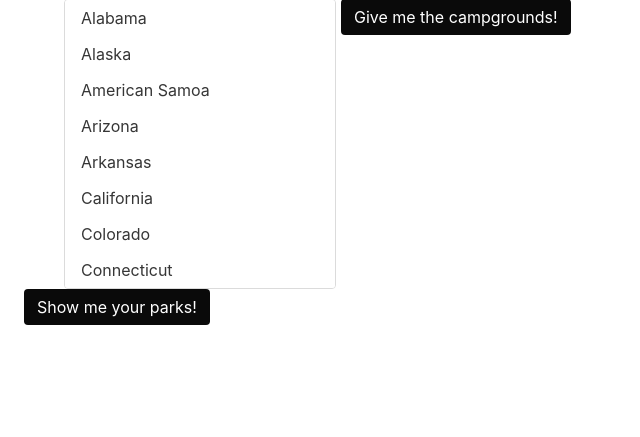
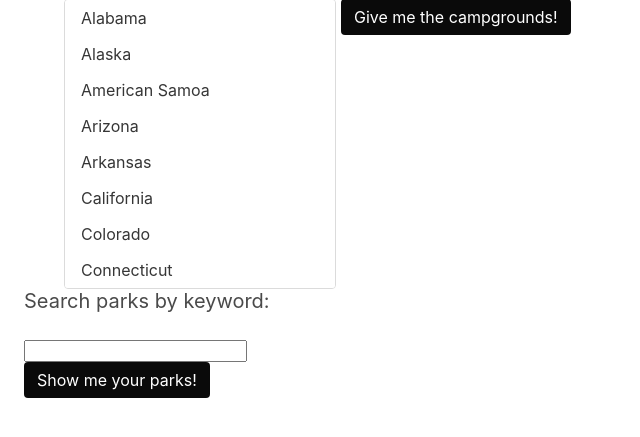
Before and after one commit to danielazieba/nps-app, a Flask app: page / in a window 1280 px wide. Shown: the part 187-624 px from the top of the page, without its empty margins (0-640 px from the left). Run offline with Flask 2, Linux system fonts and the light colour scheme; some libraries are stand-ins or nearby versions.

Commit message:
Users can now enter keywords to retrieve NPS park results

```diff
--- a/npsflaskapp/routes.py
+++ b/npsflaskapp/routes.py
@@ -32,7 +32,8 @@ def campgrounds():
 
 @app.route('/parks', methods=['GET','POST'])
 def parks():
-    return create_park_call(['parkCode=bepa', 'stateCode=DC', '', '', '', '', ''])
+    keyword = request.args.get('keyword')
+    return create_park_call(['', '', '', '', '', 'q=' + keyword, ''])
 
 # parameters is an array of the following structure:
 # [parkCode, stateCode, limit, start, q, fields, sort]
--- a/npsflaskapp/templates/index.html
+++ b/npsflaskapp/templates/index.html
@@ -35,8 +35,14 @@
 
     </div>
 
-    <form action="{{ url_for('parks') }}">
-        <button type="submit" id="park-button" class="button is-black">Show me your parks!</button>
+
+    <div>
+      <form action="{{ url_for('parks') }}">
+
+          <p class="subtitle">Search parks by keyword:</p>
+          <input type="text" name="keyword"><br>
+
+          <button type="submit" id="park-button" class="button is-black">Show me your parks!</button>
     </form>
 
   </section>
```
